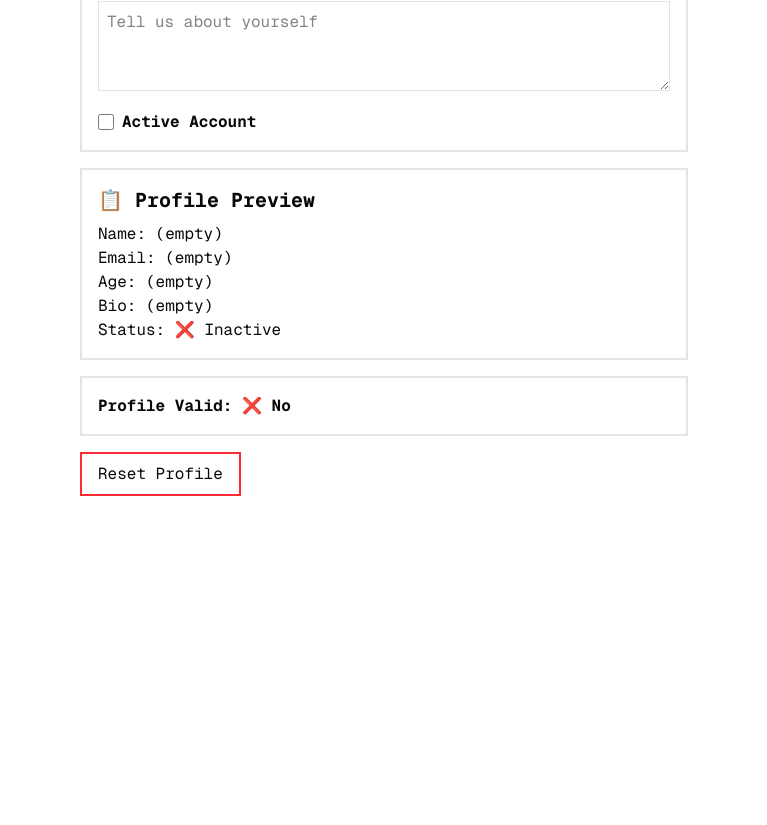
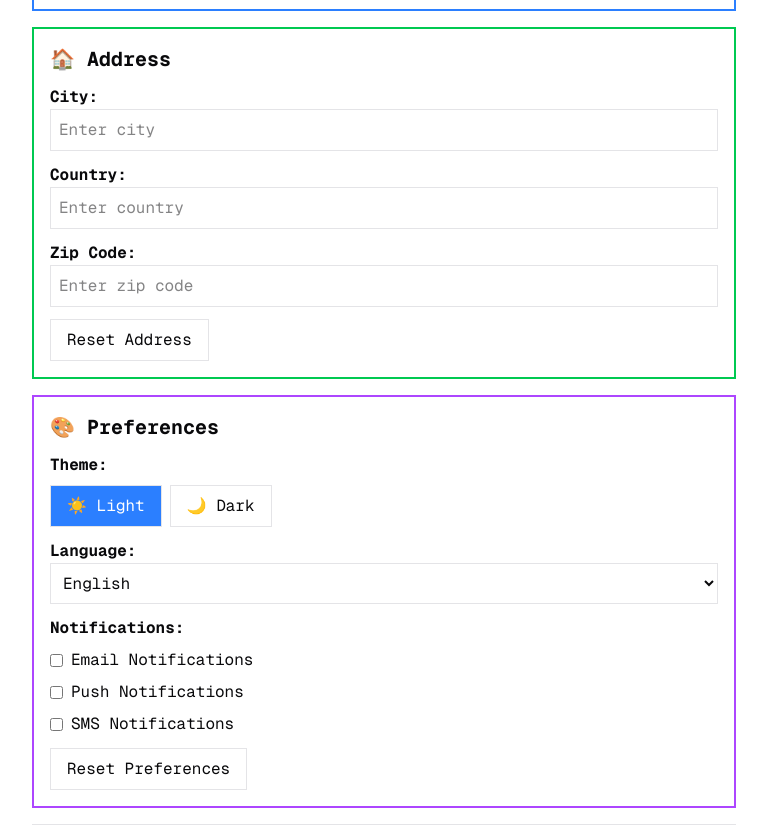
Before and after one commit to yashsarvaiya1/learn-nextjs, a Next.js app: page /usestate/object in a window 1280 px wide. Shown: the part 355-1180 px from the top of the page, without its empty margins (256-1023 px from the left). Before the commit the page ends 883 px from the top, so only its background shows below. Built offline with nearby package versions, Linux system fonts and the light colour scheme.

Commit message:
[IMP] object: Nested Object state management with useState

```diff
--- a/app/usestate/object/page.tsx
+++ b/app/usestate/object/page.tsx
@@ -1,9 +1,10 @@
+import NestedComponent from "@/components/usestate/object/NestedComponent";
 import UserComponent from "@/components/usestate/object/UserComponent";
 
 export default function ObjectPage(){
     return(
         <>
-            <UserComponent/>
+            <NestedComponent/>
         </>
     )
 }
--- /dev/null
+++ b/components/usestate/object/NestedComponent.tsx
@@ -0,0 +1,320 @@
+'use client'
+
+import { useState } from 'react'
+
+type UserSettings = {
+  personal: {
+    name: string
+    email: string
+  }
+  address: {
+    city: string
+    country: string
+    zipCode: string
+  }
+  preferences: {
+    theme: 'light' | 'dark'
+    language: string
+    notifications: {
+      email: boolean
+      push: boolean
+      sms: boolean
+    }
+  }
+}
+
+export default function NestedComponent() {
+  const initialSettings: UserSettings = {
+    personal: {
+      name: '',
+      email: ''
+    },
+    address: {
+      city: '',
+      country: '',
+      zipCode: ''
+    },
+    preferences: {
+      theme: 'light',
+      language: 'en',
+      notifications: {
+        email: false,
+        push: false,
+        sms: false
+      }
+    }
+  }
+
+  const [settings, setSettings] = useState<UserSettings>(initialSettings)
+
+  // TODO: Implement these functions
+
+  const updateName = (name: string) => {
+    setSettings({...settings, personal: {...settings.personal, name}})
+    // Update settings.personal.name
+  }
+
+  const updateEmail = (email: string) => {
+    setSettings({...settings, personal:{...settings.personal, email}})
+    // Update settings.personal.email
+  }
+
+  const updateCity = (city: string) => {
+    setSettings({...settings, address: {...settings.address , city}})
+    // Update settings.address.city
+  }
+
+  const updateCountry = (country: string) => {
+    setSettings({...settings, address: {...settings.address , country}})
+    // Update settings.address.country
+  }
+
+  const updateZipCode = (zipCode: string) => {
+    setSettings({...settings, address: {...settings.address , zipCode}})
+    // Update settings.address.zipCode
+  }
+
+  const updateTheme = (theme: 'light' | 'dark') => {
+    setSettings({...settings, preferences: {...settings.preferences , theme}})
+    // Update settings.preferences.theme
+  }
+
+  const updateLanguage = (language: string) => {
+    setSettings({...settings, preferences: {...settings.preferences , language}})
+    // Update settings.preferences.language
+  }
+
+  const toggleEmailNotification = () => {
+    setSettings({...settings, preferences: {...settings.preferences , notifications: {...settings.preferences.notifications, email: !settings.preferences.notifications.email}}})
+    // Toggle settings.preferences.notifications.email
+  }
+
+  const togglePushNotification = () => {
+
+    setSettings({...settings, preferences: {...settings.preferences , notifications: {...settings.preferences.notifications, push: !settings.preferences.notifications.push}}})
+    // Toggle settings.preferences.notifications.push
+  }
+
+  const toggleSmsNotification = () => {
+
+    setSettings({...settings, preferences: {...settings.preferences , notifications: {...settings.preferences.notifications, sms: !settings.preferences.notifications.sms}}})
+    // Toggle settings.preferences.notifications.sms
+  }
+
+  const resetPersonal = () => {
+    setSettings({...settings, personal: {...initialSettings.personal}})
+    // Reset only personal section
+  }
+
+  const resetAddress = () => {
+    setSettings({...settings, address: {...initialSettings.address}})
+    // Reset only address section
+  }
+
+  const resetPreferences = () => {
+    setSettings({...settings, preferences: {...initialSettings.preferences}})
+    // Reset only preferences section
+  }
+
+  const resetAll = () => {
+    setSettings(initialSettings)
+    // Reset everything
+  }
+
+  return (
+    <div className="p-8 max-w-3xl mx-auto font-mono">
+      <h1 className="text-3xl font-bold mb-6">⚙️ User Settings</h1>
+
+      {/* ========================================
+          PERSONAL SECTION
+          ======================================== */}
+      <div className="border-2 border-blue-500 p-4 mb-4">
+        <h2 className="text-xl font-bold mb-3">👤 Personal Info</h2>
+
+        <div className="space-y-3">
+          <div>
+            <label className="block font-bold">Name:</label>
+            <input
+              type="text"
+              value={settings.personal.name}
+              onChange={(e) => updateName(e.target.value)}
+              placeholder="Enter name"
+              className="border p-2 w-full"
+            />
+          </div>
+
+          <div>
+            <label className="block font-bold">Email:</label>
+            <input
+              type="email"
+              value={settings.personal.email}
+              onChange={(e) => updateEmail(e.target.value)}
+              placeholder="Enter email"
+              className="border p-2 w-full"
+            />
+          </div>
+        </div>
+
+        <button
+          onClick={resetPersonal}
+          className="border px-4 py-2 mt-3"
+        >
+          Reset Personal Info
+        </button>
+      </div>
+
+      {/* ========================================
+          ADDRESS SECTION
+          ======================================== */}
+      <div className="border-2 border-green-500 p-4 mb-4">
+        <h2 className="text-xl font-bold mb-3">🏠 Address</h2>
+
+        <div className="space-y-3">
+          <div>
+            <label className="block font-bold">City:</label>
+            <input
+              type="text"
+              value={settings.address.city}
+              onChange={(e) => updateCity(e.target.value)}
+              placeholder="Enter city"
+              className="border p-2 w-full"
+            />
+          </div>
+
+          <div>
+            <label className="block font-bold">Country:</label>
+            <input
+              type="text"
+              value={settings.address.country}
+              onChange={(e) => updateCountry(e.target.value)}
+              placeholder="Enter country"
+              className="border p-2 w-full"
+            />
+          </div>
+
+          <div>
+            <label className="block font-bold">Zip Code:</label>
+            <input
+              type="text"
+              value={settings.address.zipCode}
+              onChange={(e) => updateZipCode(e.target.value)}
+              placeholder="Enter zip code"
+              className="border p-2 w-full"
+            />
+          </div>
+        </div>
+
+        <button
+          onClick={resetAddress}
+          className="border px-4 py-2 mt-3"
+        >
+          Reset Address
+        </button>
+      </div>
+
+      {/* ========================================
+          PREFERENCES SECTION
+          ======================================== */}
+      <div className="border-2 border-purple-500 p-4 mb-4">
+        <h2 className="text-xl font-bold mb-3">🎨 Preferences</h2>
+
+        <div className="space-y-3">
+          <div>
+            <label className="block font-bold mb-2">Theme:</label>
+            <div className="flex gap-2">
+              <button
+                onClick={() => updateTheme('light')}
+                className={`border px-4 py-2 ${
+                  settings.preferences.theme === 'light' ? 'bg-blue-500 text-white' : ''
+                }`}
+              >
+                ☀️ Light
+              </button>
+              <button
+                onClick={() => updateTheme('dark')}
+                className={`border px-4 py-2 ${
+                  settings.preferences.theme === 'dark' ? 'bg-gray-800 text-white' : ''
+                }`}
+              >
+                🌙 Dark
+              </button>
+            </div>
+          </div>
+
+          <div>
+            <label className="block font-bold">Language:</label>
+            <select
+              value={settings.preferences.language}
+              onChange={(e) => updateLanguage(e.target.value)}
+              className="border p-2 w-full"
+            >
+              <option value="en">English</option>
+              <option value="hi">Hindi</option>
+              <option value="es">Spanish</option>
+              <option value="fr">French</option>
+            </select>
+          </div>
+
+          <div>
+            <p className="font-bold mb-2">Notifications:</p>
+            <div className="space-y-2">
+              <label className="flex items-center gap-2">
+                <input
+                  type="checkbox"
+                  checked={settings.preferences.notifications.email}
+                  onChange={toggleEmailNotification}
+                />
+                <span>Email Notifications</span>
+              </label>
+
+              <label className="flex items-center gap-2">
+                <input
+                  type="checkbox"
+                  checked={settings.preferences.notifications.push}
+                  onChange={togglePushNotification}
+                />
+                <span>Push Notifications</span>
+              </label>
+
+              <label className="flex items-center gap-2">
+                <input
+                  type="checkbox"
+                  checked={settings.preferences.notifications.sms}
+                  onChange={toggleSmsNotification}
+                />
+                <span>SMS Notifications</span>
+              </label>
+            </div>
+          </div>
+        </div>
+
+        <button
+          onClick={resetPreferences}
+          className="border px-4 py-2 mt-3"
+        >
+          Reset Preferences
+        </button>
+      </div>
+
+      {/* ========================================
+          PREVIEW
+          ======================================== */}
+      <div className="border-2 p-4 mb-4">
+        <h2 className="text-xl font-bold mb-3">📋 Settings Preview</h2>
+        <pre className="text-sm overflow-auto">
+          {JSON.stringify(settings, null, 2)}
+        </pre>
+      </div>
+
+      {/* ========================================
+          RESET ALL
+          ======================================== */}
+      <button
+        onClick={resetAll}
+        className="border-2 border-red-500 px-6 py-3 w-full text-lg font-bold"
+      >
+        Reset All Settings
+      </button>
+    </div>
+  )
+}
```
